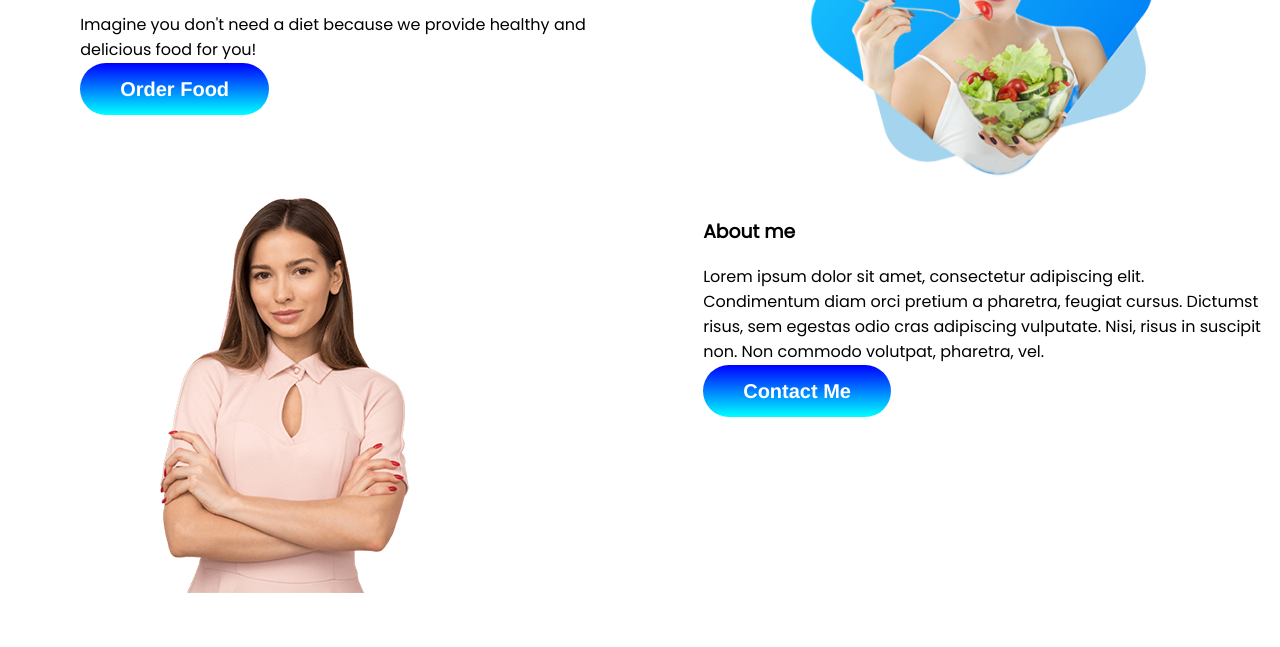
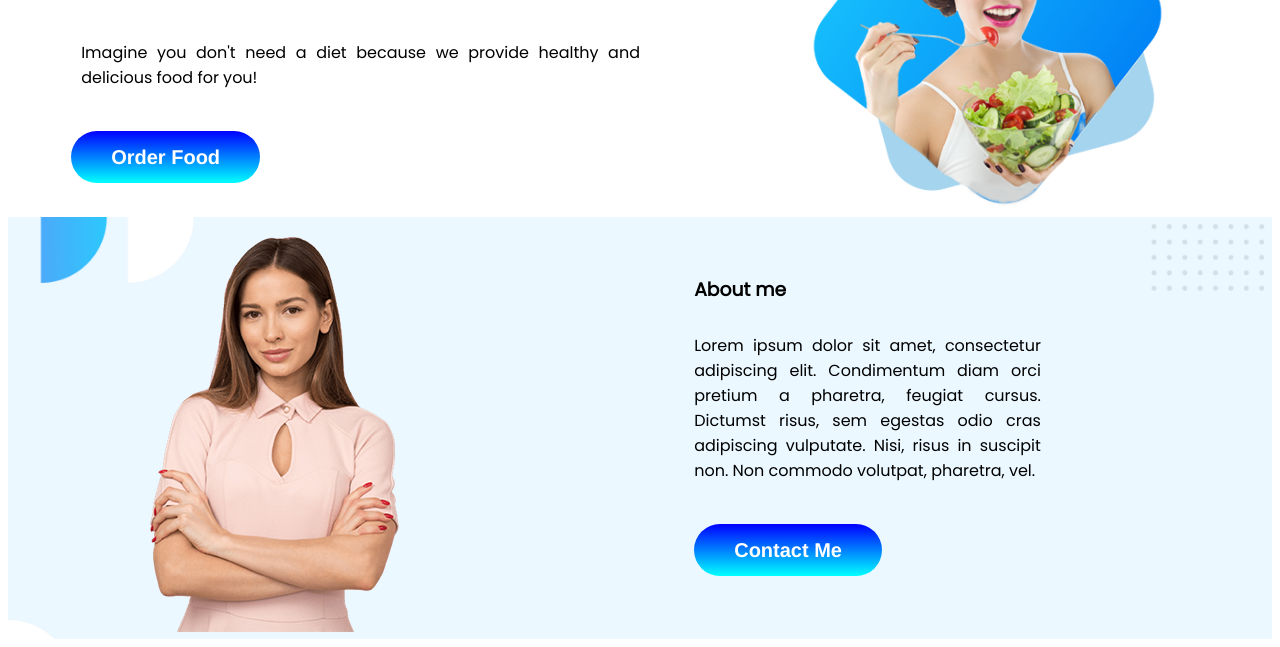
Before and after one commit to NazmulHasanPalash/food-network, a plain HTML site: page index.html in a window 1280 px wide. Shown: the part 184-831 px from the top of the page. Before the commit the page ends 800 px from the top, so only its background shows below. Drawn offline with Linux system fonts and the light colour scheme.

Commit message:
background done

```diff
--- a/index.html
+++ b/index.html
@@ -17,7 +17,8 @@
         <div class="half-width">
             <h1 class="font-size"><span class="cyan-color">Skip</span> The Diet,
                 Just Eat Healthy With Food Network</h1>
-            <p>Imagine you don't need a diet because we provide healthy and delicious food for you!</p>
+            <p class="gap-first">Imagine you don't need a diet because we provide healthy and delicious food for you!
+            </p>
             <a class="link-button" target="blank" href="https://www.verywellfit.com/top-healthy-food-blogs-4570841">
                 Order Food</a>
 
@@ -33,7 +34,9 @@
         </div>
         <div class="half-width">
             <h3>About me</h3>
-            <p>Lorem ipsum dolor sit amet, consectetur adipiscing elit. Condimentum diam orci pretium a pharetra,
+            <p class="gap-second">Lorem ipsum dolor sit amet, consectetur adipiscing elit. Condimentum diam orci pretium
+                a
+                pharetra,
                 feugiat cursus. Dictumst risus, sem egestas odio cras adipiscing vulputate. Nisi, risus in suscipit non.
                 Non commodo volutpat, pharetra, vel.
             </p>
--- a/style.css
+++ b/style.css
@@ -9,11 +9,28 @@ body{
 }
 .first-banner{
     display: flex;
-    margin: 10px;
+    margin: 0;
 }
 .second-banner{
+    padding-top: 20px;
     display: flex;
-    margin: 10px;
+    background-image: url(food-network-main/images/shapes/Frame\ 57.jpg);
+    background-repeat: no-repeat;
+    background-size: 100%;
+    margin: 0;
+}
+.gap-first{
+    text-align: justify;
+    padding-top: 10px;
+    padding-left: 10px;
+    padding-bottom: 40px;
+}
+.gap-second{
+    text-align: justify;
+    padding-top: 10px;
+    padding-right: 40%;
+    padding-bottom: 40px;
+    display: block;
 }
 
 .link-button{
@@ -33,10 +50,12 @@ body{
 .half-width{
     width: 50%;
     padding-left: 5%;
+    padding-top: 20px;
 
 }
 .half-width img{
     width: 100%;
     padding-right: 5%;
+    padding-top: 5px;
 
 }
```
